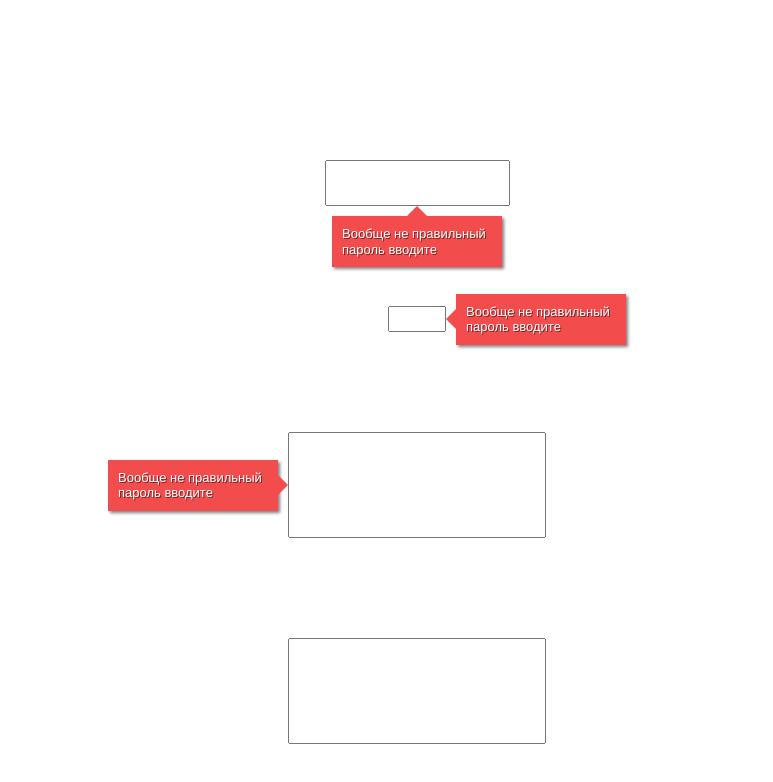
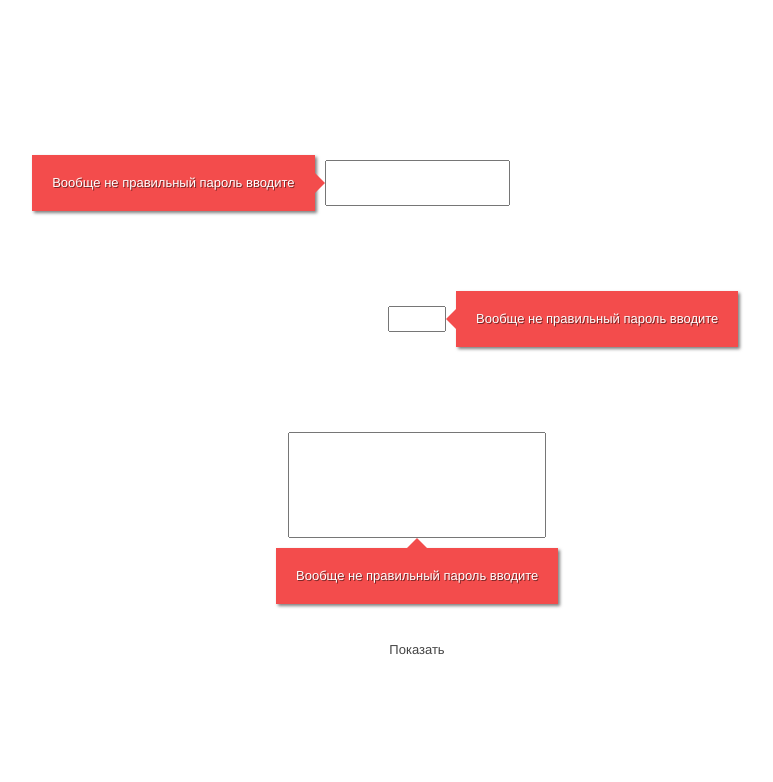
Before and after one commit to Rudchyk/tooltip-messages, a plain HTML site: page index.html in a window 1280 px wide. Shown: the whole page, without its empty margins (223-996 px from the left). Drawn offline with Linux system fonts and the light colour scheme.

Commit message:
Редакт

```diff
--- a/css/styles.css
+++ b/css/styles.css
@@ -26,8 +26,14 @@ a { text-decoration: none; }
 .m50{
 	margin-bottom: 100px;
 }
+.up{
+	cursor: pointer;
+}
+.none{
+	display: none!important;
+}
 /*valid style*/
-.valid-wrapper{
+.tooltip-wrapper{
 	position: relative;
 	display: inline-block;
 }
@@ -38,11 +44,12 @@ a { text-decoration: none; }
 	background: #f34c4c;
 	box-shadow: 2px 2px 3px rgba(0,0,0,.5);
 	position: absolute;
-	width: 150px;
-	/*white-space: nowrap;*/
+	/*width: 150px;*/
+	white-space: nowrap;
 	z-index: 1000;
 	text-align: left;
 	line-height: 1.2;
+	padding: 20px;
 }
 .valid-massege:before{
 	content: '';
@@ -90,10 +97,6 @@ a { text-decoration: none; }
 	border-bottom-color: #f34c4c;
 }
 /*end valid style*/
-.tooltip-wrapper{
-	position: relative;
-	display: inline-block;
-}
 .tooltip-wrapper:hover .tooltip-massege{
 	display: block;
 }
@@ -107,6 +110,7 @@ a { text-decoration: none; }
 	text-align: center;
 	line-height: 1.2;
 	display: none;
+	padding: 5px;
 }
 .tooltip-massege:before{
 	content: '';
--- a/index.html
+++ b/index.html
@@ -11,30 +11,36 @@
     <body>
      <div class="main">
       <form action="#" method="post" class="customForm">
-            <div class="valid-wrapper valid-wrapper-bottom-js">
+            <div class="tooltip-wrapper valid-wrapper">
                 <input type="text" class="field">
-                <div class="valid-massege tooltip-js">
+                <div class="valid-massege valid-wrapper-left-js">
                     Вообще не правильный пароль вводите
                 </div>
             </div>
             <div class="m50"></div>
-            <div class="valid-wrapper valid-wrapper-right-js">
+            <div class="tooltip-wrapper valid-wrapper">
                 <input type="text" class="field2">
-                <div class="valid-massege tooltip-js">
+                <div class="valid-massege valid-wrapper-right-js">
                     Вообще не правильный пароль вводите
                 </div>
             </div>
             <div class="m50"></div>
-            <div class="valid-wrapper valid-wrapper-left-js">
+            <div class="tooltip-wrapper valid-wrapper">
                 <input type="text" class="field3">
-                <div class="valid-massege tooltip-js">
+                <div class="valid-massege valid-wrapper-bottom-js">
                     Вообще не правильный пароль вводите
                 </div>
             </div>
             <div class="m50"></div>
-            <div class="tooltip-wrapper tooltip-wrapper-top-js">
+            <p>
+                <span class="up">Показать</span>
+            </p>
+            <div id="bla" class="tooltip-wrapper tooltip-mess-wrapper none">
                 <input type="text" class="field3">
-                <div class="tooltip-massege tooltip-js">
+                <div class="tooltip-massege tooltip-wrapper-top-js">
+                    Вообще не правильный пароль вводите Вообще не правильный пароль вводите
+                </div>
+                <div class="valid-massege valid-wrapper-right-js">
                     Вообще не правильный пароль вводите
                 </div>
             </div>
@@ -43,6 +49,8 @@
 
 	<!-- jquery -->
 	<script src="js/jquery.min.js"></script>
+    <!-- actual -->
+    <script src="js/jquery.actual.min.js"></script>
 	<!-- scripts -->
 	<script src="js/scripts.js"></script>
     </body>
--- /dev/null
+++ b/js/jquery.actual.min.js
@@ -0,0 +1,8 @@
+/* Copyright 2012, Ben Lin (http://dreamerslab.com/)
+ * Licensed under the MIT License (LICENSE.txt).
+ *
+ * Version: 1.0.15
+ *
+ * Requires: jQuery >= 1.2.3
+ */
+(function(a){a.fn.addBack=a.fn.addBack||a.fn.andSelf;a.fn.extend({actual:function(b,l){if(!this[b]){throw'$.actual => The jQuery method "'+b+'" you called does not exist';}var f={absolute:false,clone:false,includeMargin:false};var i=a.extend(f,l);var e=this.eq(0);var h,j;if(i.clone===true){h=function(){var m="position: absolute !important; top: -1000 !important; ";e=e.clone().attr("style",m).appendTo("body");};j=function(){e.remove();};}else{var g=[];var d="";var c;h=function(){c=e.parents().addBack().filter(":hidden");d+="visibility: hidden !important; display: block !important; ";if(i.absolute===true){d+="position: absolute !important; ";}c.each(function(){var m=a(this);g.push(m.attr("style"));m.attr("style",d);});};j=function(){c.each(function(m){var o=a(this);var n=g[m];if(n===undefined){o.removeAttr("style");}else{o.attr("style",n);}});};}h();var k=/(outer)/.test(b)?e[b](i.includeMargin):e[b]();j();return k;}});})(jQuery);
--- a/js/scripts.js
+++ b/js/scripts.js
@@ -13,11 +13,11 @@ $(document).ready(function(){
 		tooltipSide: "left"
 	});
 	$('.tooltip-wrapper-top-js').tooltip({
-		tooltipSide: "top",
-	tooltipLeftPadding: 10,
-	tooltipRightPadding: 10,
-	tooltipTopPadding: 5,
-	tooltipBottomPadding: 5
+		tooltipSide: "top"
+	});
+
+	$('.up').click(function() {
+		$('#bla').toggleClass('none');
 	});
 }); // Ready
 
@@ -28,35 +28,28 @@ $(document).ready(function(){
 		this._init = function(element, options) {
 
 			var defaults = {
-				tooltipWrapper: $(element),
-				tooltipSide: "bottom",
-				tooltipLeftPadding: 10,
-                tooltipRightPadding: 10,
-                tooltipTopPadding: 10,
-                tooltipBottomPadding: 10
+				tooltipElement: $(element),
+				tooltipSide: "left"
 			},
 			settings = $.extend(defaults, options);
 
-			settings.tooltipWrapper.each(function(i){
-				var tooltip = $(this).find(".tooltip-js"),
-					tooltipWrapperHeight = $(this).height(),
-					tooltipHeight = tooltip.height() + settings.tooltipTopPadding + settings.tooltipBottomPadding,
-					tooltipWrapperWidth = $(this).width(),
-					tooltipWidth = tooltip.width() + settings.tooltipLeftPadding + settings.tooltipRightPadding;
-
-				tooltip.css({paddingLeft: settings.tooltipLeftPadding, paddingRight: settings.tooltipRightPadding, paddingTop: settings.tooltipTopPadding, paddingBottom: settings.tooltipBottomPadding});
+			settings.tooltipElement.each(function(i){
+				var tooltipElementHeight = $(this).actual( "outerHeight", { absolute : true } ),
+					tooltipWrapperHeight = $(this).parent(".tooltip-wrapper").actual( "outerHeight", { absolute : true } ),
+					tooltipElementWidth = $(this).actual( "outerWidth", { absolute : true } ),
+					tooltipWrapperWidth = $(this).parent(".tooltip-wrapper").actual( "outerWidth", { absolute : true } );
 
 				if (settings.tooltipSide == "left") {
-					tooltip.addClass('tooltip-left').css({top:-((tooltipHeight)/2 - tooltipWrapperHeight/2)});
+					$(this).addClass('tooltip-left').css({top:-(tooltipElementHeight/2 - tooltipWrapperHeight/2)});
 				}
 				else if (settings.tooltipSide == "right"){
-					tooltip.addClass('tooltip-right').css({top:-((tooltipHeight)/2 - tooltipWrapperHeight/2)});
+					$(this).addClass('tooltip-right').css({top:-(tooltipElementHeight/2 - tooltipWrapperHeight/2)});
 				}
 				else if (settings.tooltipSide == "top"){
-					tooltip.addClass('tooltip-top').css({left: -(((tooltipWidth) - tooltipWrapperWidth)/2)});
+					$(this).addClass('tooltip-top').css({left: -((tooltipElementWidth - tooltipWrapperWidth)/2)});
 				}
 				else if (settings.tooltipSide == "bottom"){
-					tooltip.addClass('tooltip-bottom').css({left: -(((tooltipWidth) - tooltipWrapperWidth)/2)});
+					$(this).addClass('tooltip-bottom').css({left: -((tooltipElementWidth - tooltipWrapperWidth)/2)});
 				}
 
 
```
